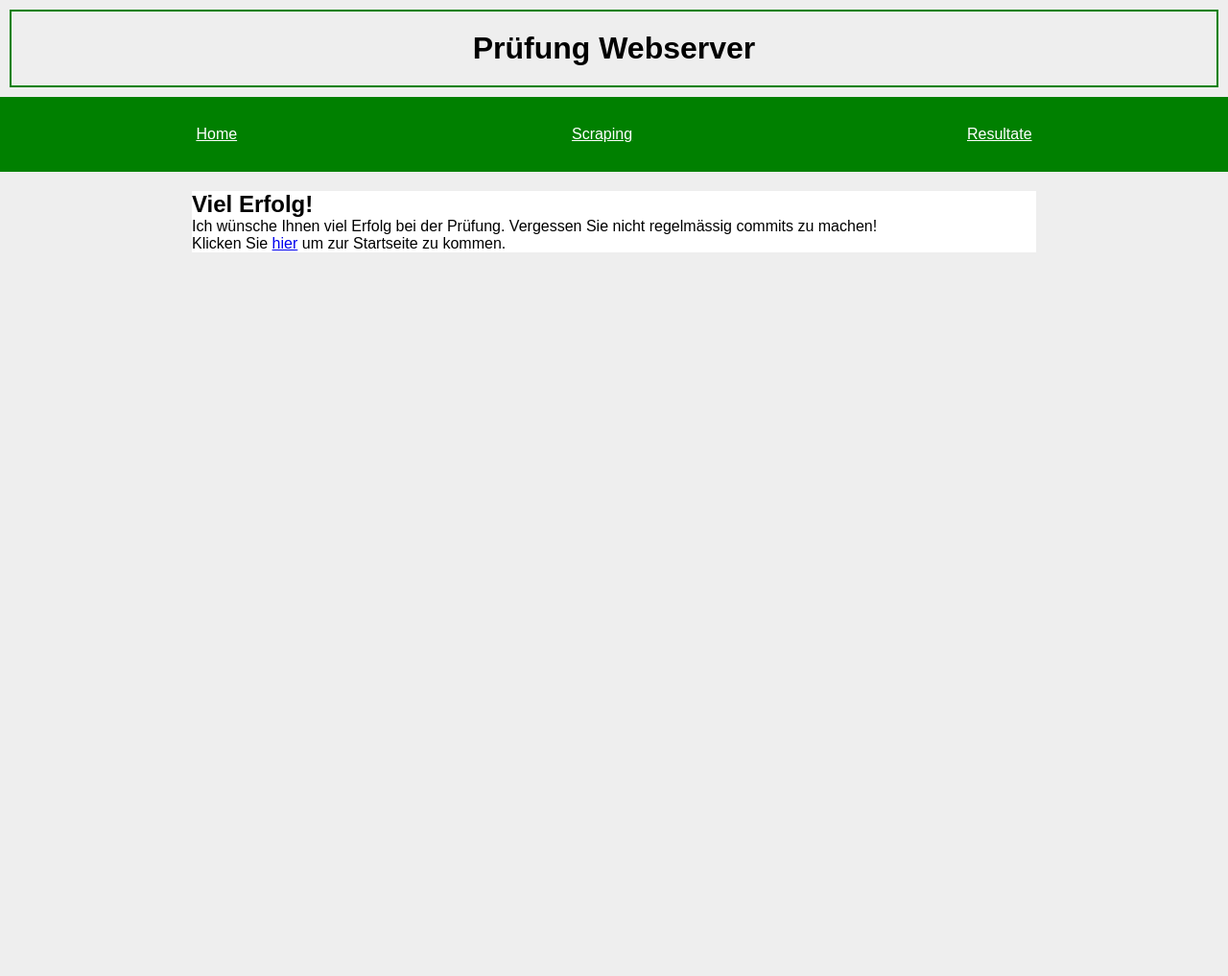
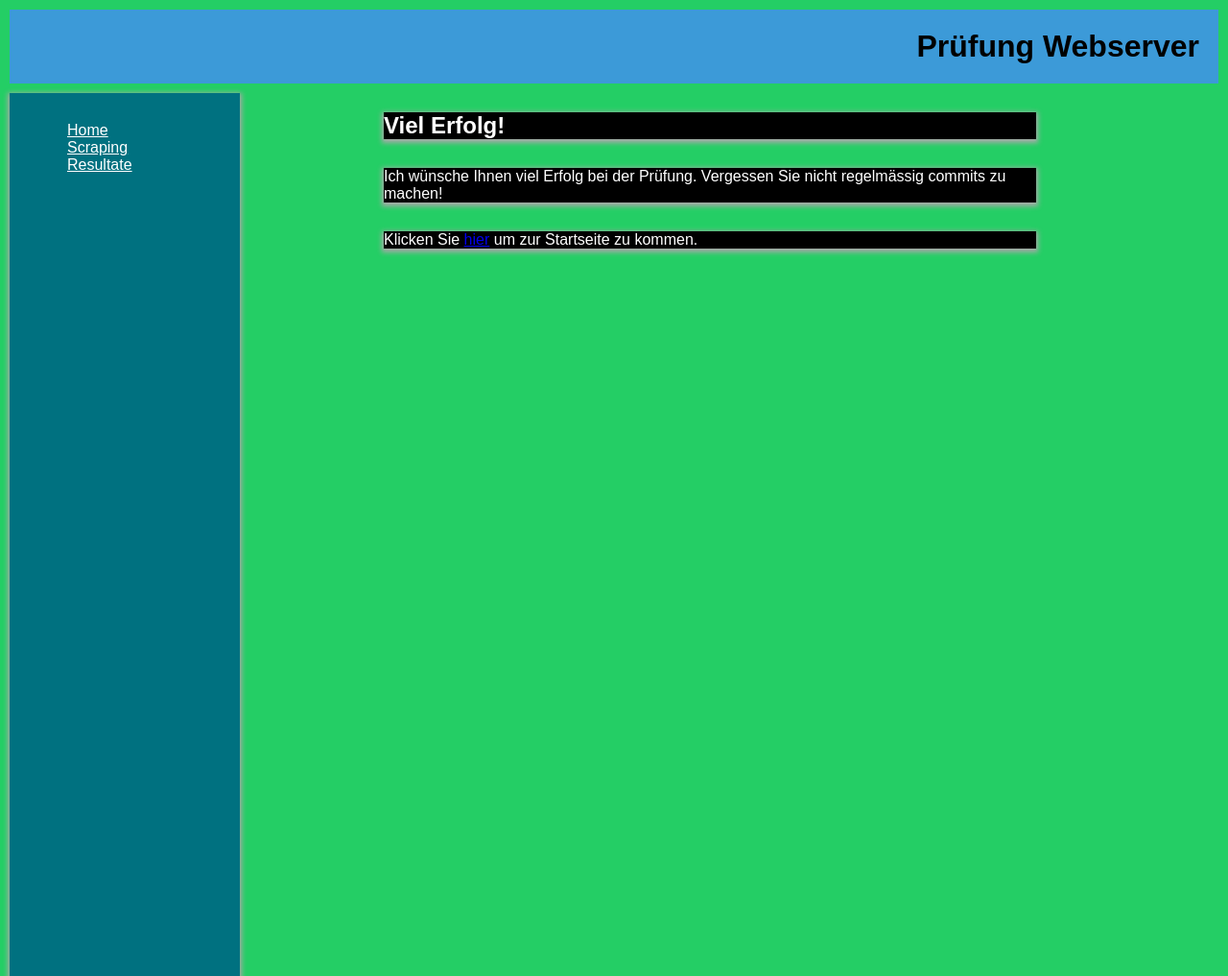
Before and after one commit to cedricgeissmann/pruefung-webserver-1mz, a Flask app: page / in a window 1280 px wide. Shown: the whole page at 96% size. Run offline with Flask 2, Linux system fonts and the light colour scheme.

Commit message:
Aufgabe & fertig

```diff
--- a/static/main.css
+++ b/static/main.css
@@ -5,33 +5,43 @@
 }
 
 body {
-    background: #eeeeee;
+    background: #24ce65;
 }
 
 .navbar {
-    display: flex;
-    justify-content: space-around;
+    position: fixed;
+    width: 180px;
+    background: rgb(11, 108, 219);
+    height: 100%;
+    margin: 0px;
 }
 .text{
-    background-color: white;
+    background-color: rgb(0, 0, 0);
     margin-right: 200px;
-    margin-left: 200px;
+    margin-left: 400px;
+    color: white;
+    box-shadow: 0px 2px 5px 2px darkgrey;
+    margin-top: 30px;
 
 }
 .title{
-    text-align: center;
+    text-align:right;
     padding: 20px;
-    border: 2px solid green;
+    background-color: rgb(60, 154, 216);
     margin: 10px;
 }
 .nav-link{
     color: white;
     list-style: none;
+    margin-top: 30px;
+    padding: 30px;
 }
 .navbar{
-    background-color: green;
+    background-color: rgb(0, 113, 128);
     padding: 30px;
     margin-bottom: 20px;
+    box-shadow: 0px 2px 5px 2px darkgrey;
+    margin-left: 10px;
 }
 .card{
     box-shadow: 0px 2px 5px 2px darkgrey;
```
